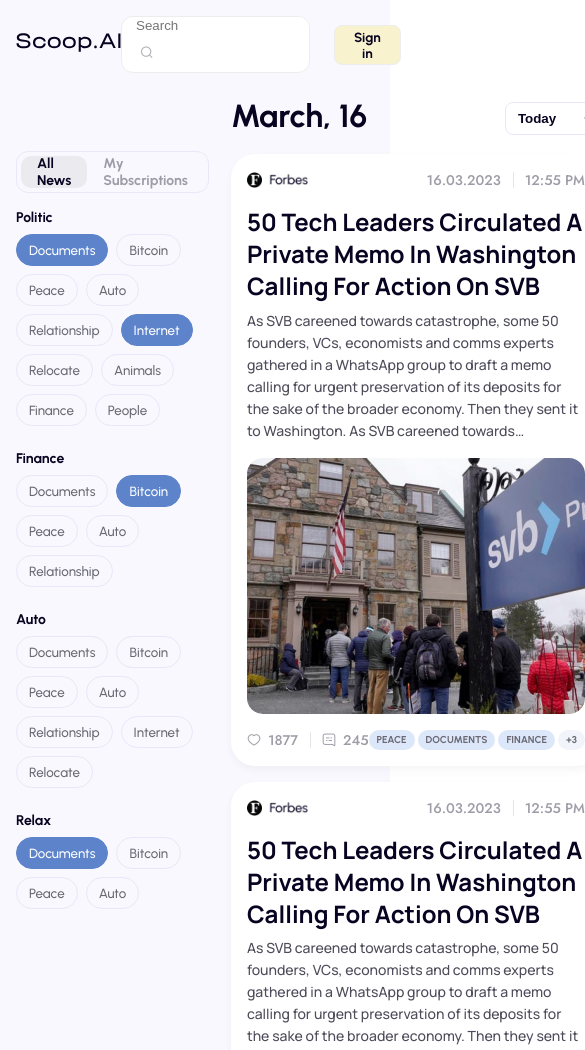
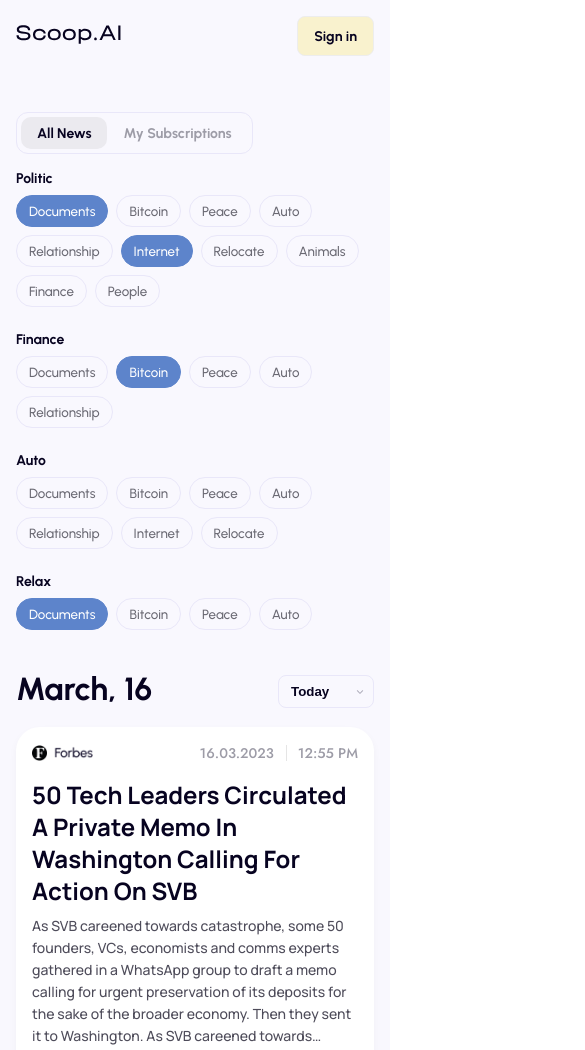
Before and after one commit to Hlopa/scoop-news, a website: page app/allArticles.html in a window 390 px wide. Shown: the top 1050 px of the page, 585 px wide, since content can reach past the window. Drawn offline with Linux system fonts and the light colour scheme; files whose address does not match are found by name.

Commit message:
adaptive articles

```diff
--- a/app/allArticles.html
+++ b/app/allArticles.html
@@ -33,13 +33,8 @@
                   <a href="#"> About </a>
                 </li>
               </ul>
-              <div class="header-action__search g-search-input" tabindex="0">
-                <input type="text" placeholder="Search" aria-label="Search input" />
-                <button type="submit" aria-label="Search button">
-                  <i class="ui_search"></i>
-                </button>
-              </div>
-              <button class="g-main-btn" aria-label="Sign in">Sign in</button>
+              <a href="https://hlopa.github.io/scoop-news-published/allArticles.html" class="g-main-btn"
+                aria-label="Sign in">Sign in</a>
             </nav>
           </div>
         </div>
--- a/app/scss/main.scss
+++ b/app/scss/allArticles.scss
@@ -56,22 +56,22 @@
   display: block;
 }
 
-.tab-filter:not(:last-child){
+.tab-filter:not(:last-child) {
   padding-bottom: 24px;
 }
 
-.tab-filter__title{
+.tab-filter__title {
   font-weight: 700;
   margin-bottom: 8px;
 }
 
-.tab-filter__buttons{
+.tab-filter__buttons {
   display: flex;
   flex-wrap: wrap;
   gap: 8px;
 }
 
-.tab-filter__button{
+.tab-filter__button {
   border: 1px solid $violetLight;
   background-color: transparent;
   border-radius: 56px;
@@ -79,39 +79,83 @@
   user-select: none;
   padding-left: 12px;
   padding-right: 12px;
-  color: #6A6973;
+  color: #6a6973;
   transition: all 0.3s;
-  font-family: 'Urbanist', sans-serif;
-  &:hover{
-    background-color: #fff ;
+  font-family: "Urbanist", sans-serif;
+  &:hover {
+    background-color: #fff;
   }
 }
 
-.tab-filter__button--active{
+.tab-filter__button--active {
   background-color: $blue;
   border: 1px solid $blue;
   color: #fff;
-&:hover{
-  background-color: darken($blue, 10%) ;
+  &:hover {
+    background-color: darken($blue, 10%);
   }
 }
 
 //================================content==========================//
 
-.main-content__header{
+.main-content__header {
   display: flex;
   justify-content: space-between;
   align-items: flex-end;
   margin-bottom: 19px;
 }
 
-.main-content__date{
+.main-content__date {
   font-size: 32px;
   font-weight: 700;
 }
 
-.articles{
+.articles {
   display: flex;
   flex-direction: column;
   gap: 16px;
 }
+
+@media (max-width: 1300px) {
+  .main__content {
+    flex-basis: 75%;
+  }
+
+  .main__filters {
+    flex-basis: 35%;
+  }
+
+  .main__inner {
+    gap: 16px;
+  }
+}
+
+@media (max-width: 1000px) {
+  .main__content {
+    flex-basis: 100%;
+  }
+
+  .main__filters {
+    flex-basis: 100%;
+    padding-top: 32px;
+  }
+
+  .main__inner {
+    flex-wrap: wrap;
+    gap: 40px;
+  }
+
+  .articles {
+    gap: 32px;
+  }
+
+}
+
+
+@media (max-width: 570px) {
+ .article__footer-short{
+  flex-direction: column;
+  gap: 10px;
+  align-items: flex-start !important;
+ }
+}
--- a/app/scss/article.scss
+++ b/app/scss/article.scss
@@ -147,6 +147,7 @@
 .article__tags {
   display: flex;
   gap: 3px;
+  flex-wrap: wrap;
 }
 
 .article__tag {
@@ -237,3 +238,25 @@
     color: orange;
   }
 }
+
+
+@media (max-width: 800px) {
+  .article__tags{
+    gap: 6px
+  }
+ }
+
+ @media (max-width: 650px) {
+ .article__footer{
+  flex-wrap: wrap;
+  flex-direction: column-reverse;
+  align-items: flex-start;
+  gap: 16px
+ }
+ }
+
+ @media (max-width: 370px) {
+  .article__footer-left{
+    flex-wrap: wrap;
+  }
+  }
--- a/app/scss/style.scss
+++ b/app/scss/style.scss
@@ -2,7 +2,7 @@
 @import "_vars";
 @import "_global";
 @import "header";
-@import "main";
+@import "allArticles";
 @import "article-page";
 @import "article";
 @import "landing";
```
Also changed, not shown: app/article.html (+2 -7 lines), app/css/style.min.css, app/images/landing/feature-item-1.svg (added). Lines whose indentation alone changed are shown as unchanged.
